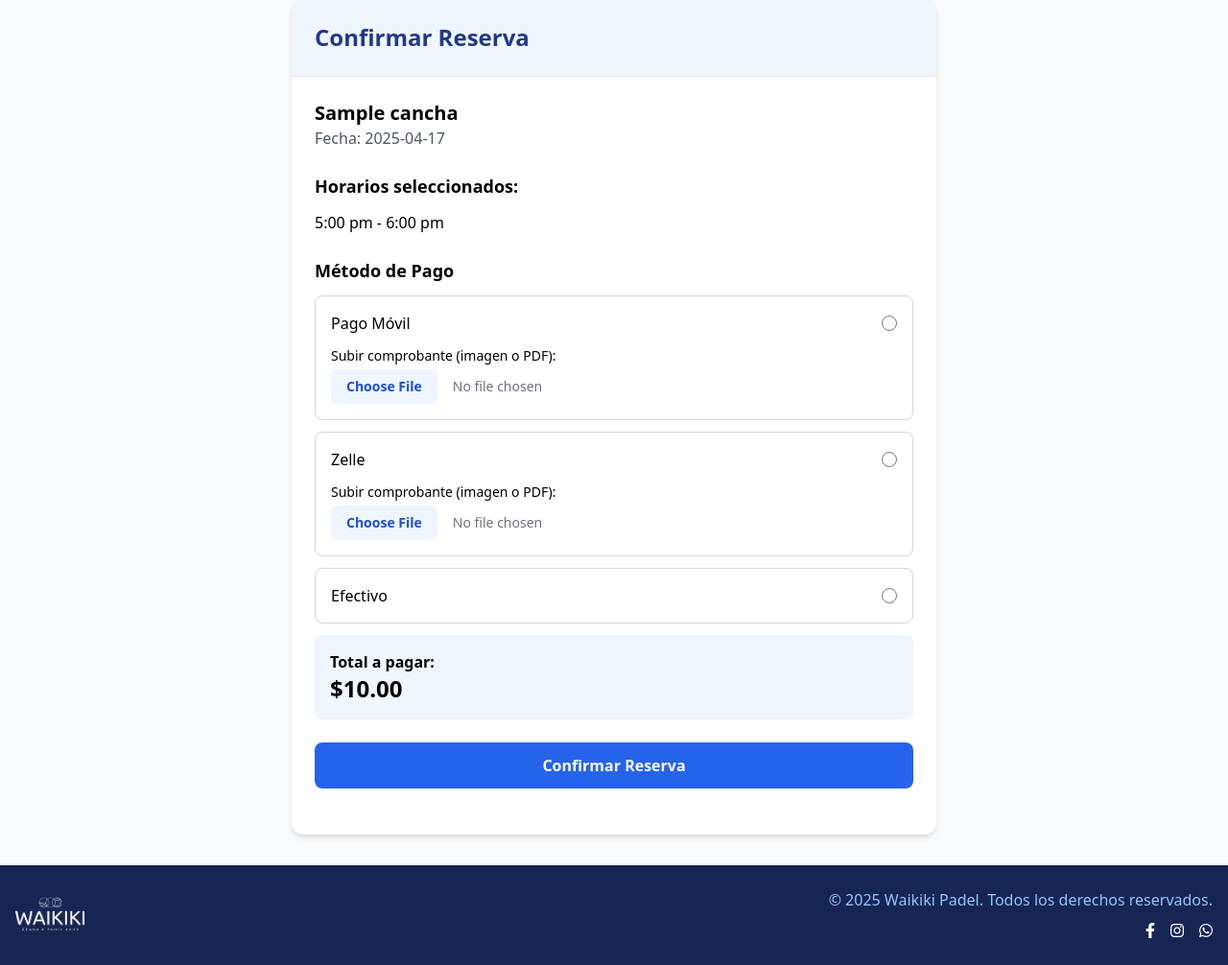
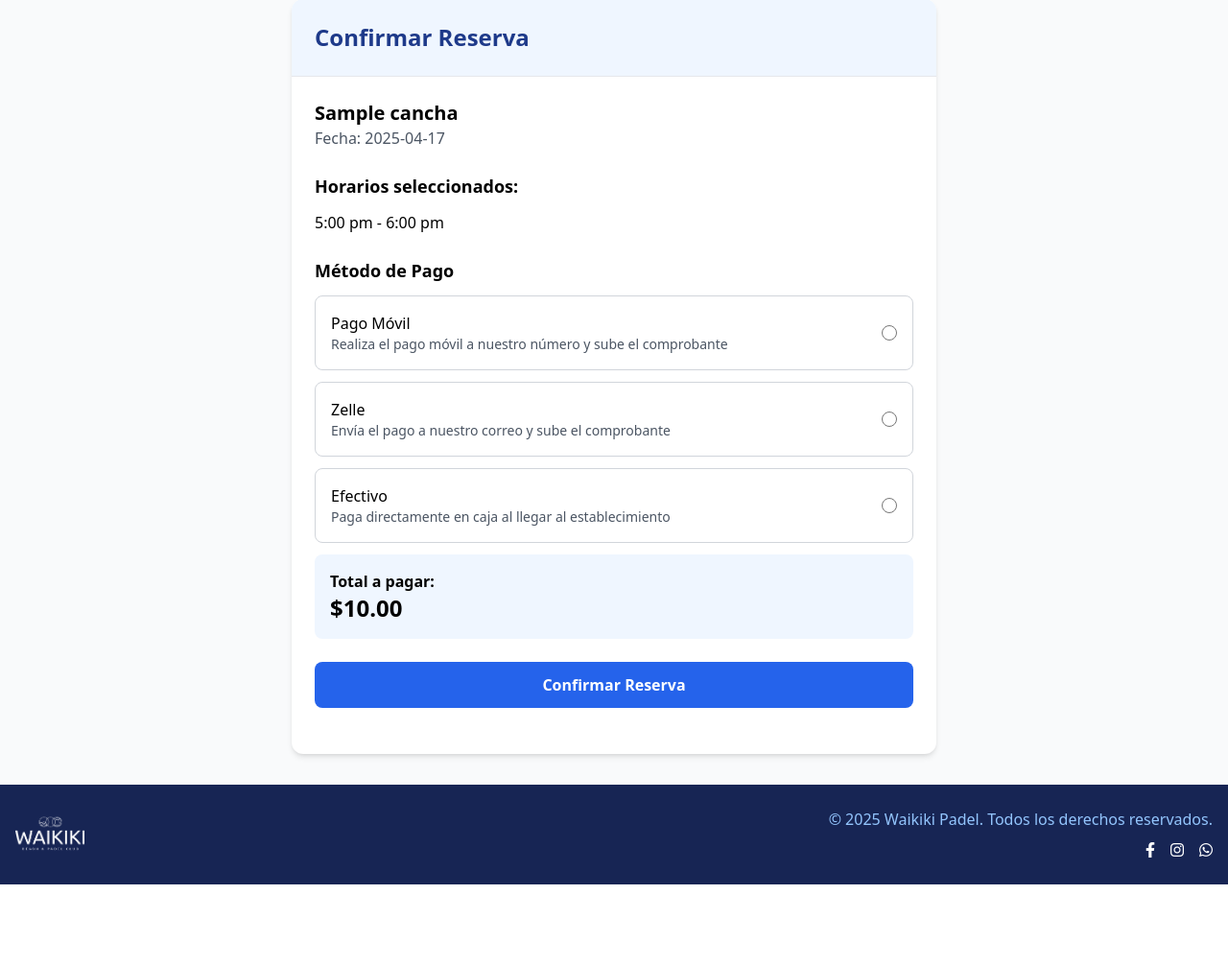
Before and after one commit to angelddeleon/waikikiPadelPython, a Flask app: a page that uses templates/client/metodospago.html in a window 1280 px wide. Shown: the part 105-1111 px from the top of the page at 96% size. After the commit the page ends 1027 px from the top, so only its background shows below. Run offline with Flask 2, Linux system fonts and the light colour scheme; a user stored in the database is signed in; tables that the repository leaves empty hold one stand-in row (values such as "Sample post"); some libraries are stand-ins or nearby versions.

Commit message:
crea y envia comprobante

```diff
--- a/main.py
+++ b/main.py
@@ -59,4 +59,4 @@ def load_user(user_id):
     return Usuario.query.get(int(user_id))
 
 if __name__ == "__main__":
-    app.run(debug=True)
+    app.run(debug=True, port=8000)
--- a/routes.py
+++ b/routes.py
@@ -1,4 +1,4 @@
-from flask import Blueprint, render_template, request, jsonify, redirect, url_for, flash, current_app
+from flask import Blueprint, render_template, request, jsonify, redirect, url_for, flash, current_app, send_from_directory
 from models import db, Cancha, Horario, Reservacion, Usuario, Pago
 from datetime import datetime, time, timedelta
 import pytz
@@ -8,14 +8,12 @@ from werkzeug.utils import secure_filename
 from forms import RegistroForm
 import requests
 from werkzeug.security import generate_password_hash  # También necesitas esta importación
+from flask_cors import cross_origin
 
 # Blueprint para las rutas del cliente y autenticación
 client_bp = Blueprint('client', __name__, url_prefix='/')
 auth_bp = Blueprint('auth', __name__)
 
-# Configuración para las subidas de archivos
-UPLOAD_FOLDER = 'static/uploads'
-ALLOWED_EXTENSIONS = {'png', 'jpg', 'jpeg', 'pdf'}
 
 # Funciones de utilidad
 def allowed_file(filename):
@@ -352,17 +350,30 @@ def metodospago():
             hora_fin = (datetime.combine(datetime.min, hora_inicio) + timedelta(hours=1)).time()
 
             horarios_formateados.append({
-                'inicio_24h': hora_inicio.strftime('%H:%M:%S'),  # Para guardar en BD
-                'fin_24h': hora_fin.strftime('%H:%M:%S'),        # Para guardar en BD
-                'inicio': hora_inicio.strftime('%I:%M %p').lstrip('0').lower(),  # Para mostrar
-                'fin': hora_fin.strftime('%I:%M %p').lstrip('0').lower()         # Para mostrar
+                'inicio_24h': hora_inicio.strftime('%H:%M:%S'),
+                'fin_24h': hora_fin.strftime('%H:%M:%S'),
+                'inicio': hora_inicio.strftime('%I:%M %p').lstrip('0').lower(),
+                'fin': hora_fin.strftime('%I:%M %p').lstrip('0').lower()
             })
 
-        # Métodos de pago disponibles
+        # Métodos de pago disponibles con información detallada
         metodos_pago = {
-            "Pago Móvil": {"requiere_comprobante": True},
-            "Zelle": {"requiere_comprobante": True},
-            "Efectivo": {"requiere_comprobante": False}
+            "Pago Móvil": {
+                "requiere_comprobante": True,
+                "banco": "Banco de Venezuela",
+                "cedula": "12345678",
+                "telefono": "04141234567",
+                "descripcion": "Realiza el pago móvil a nuestro número y sube el comprobante"
+            },
+            "Zelle": {
+                "requiere_comprobante": True,
+                "correo": "pagos@waikikipadel.com",
+                "descripcion": "Envía el pago a nuestro correo y sube el comprobante"
+            },
+            "Efectivo": {
+                "requiere_comprobante": False,
+                "descripcion": "Paga directamente en caja al llegar al establecimiento"
+            }
         }
 
         return render_template('client/metodospago.html',
@@ -377,6 +388,17 @@ def metodospago():
         flash('Ocurrió un error al procesar el pago', 'error')
         return redirect(url_for('client.principal'))
 
+# Configuración para subir archivos
+UPLOAD_FOLDER = 'uploads/comprobante'
+ALLOWED_EXTENSIONS = {'png', 'jpg', 'jpeg', 'gif', 'pdf'}
+
+# Asegúrate de que la carpeta de uploads exista
+os.makedirs(UPLOAD_FOLDER, exist_ok=True)
+
+def allowed_file(filename):
+    return '.' in filename and \
+           filename.rsplit('.', 1)[1].lower() in ALLOWED_EXTENSIONS
+
 @client_bp.route('/procesar_reserva', methods=['POST'])
 @login_required
 def procesar_reserva():
@@ -385,18 +407,39 @@ def procesar_reserva():
         cancha_id = request.form.get('cancha_id')
         fecha = request.form.get('fecha')
         horarios = request.form.get('horarios').split(',')
-        metodo_pago = request.form.get('metodo_pago')  # Asegúrate que coincida con el name del input
+        metodo_pago = request.form.get('metodo_pago')
         monto_total = float(request.form.get('monto_total'))
 
-        # Procesar comprobante de pago si existe
+        # Validar datos requeridos
+        if not all([cancha_id, fecha, horarios, metodo_pago]):
+            flash('Faltan datos requeridos para la reserva', 'error')
+            return redirect(request.referrer)
+
+        # Verificar si el método de pago requiere comprobante
+        metodos_con_comprobante = ['Pago Móvil', 'Zelle']
+        requiere_comprobante = metodo_pago in metodos_con_comprobante
+
+        # Procesar comprobante de pago si es requerido
         comprobante = None
-        if 'comprobante' in request.files:
+        if requiere_comprobante:
+            if 'comprobante' not in request.files:
+                flash('Debe subir un comprobante de pago para este método', 'error')
+                return redirect(request.referrer)
+
             file = request.files['comprobante']
+            if file.filename == '':
+                flash('No se seleccionó ningún archivo', 'error')
+                return redirect(request.referrer)
+
             if file and allowed_file(file.filename):
-                filename = secure_filename(file.filename)
+                # Generar un nombre único para el archivo
+                filename = secure_filename(f"{current_user.id}_{datetime.now().timestamp()}.{file.filename.rsplit('.', 1)[1].lower()}")
                 filepath = os.path.join(UPLOAD_FOLDER, filename)
                 file.save(filepath)
                 comprobante = filename
+            else:
+                flash('Formato de archivo no permitido. Use imágenes (PNG, JPG, JPEG, GIF) o PDF', 'error')
+                return redirect(request.referrer)
 
         # Crear registro de pago
         pago = Pago(
@@ -445,6 +488,7 @@ def procesar_reserva():
 
     except Exception as e:
         db.session.rollback()
+        current_app.logger.error(f"Error al procesar reserva: {str(e)}", exc_info=True)
         flash(f'❌ Error al procesar la reserva: {str(e)}', 'error')
         return redirect(request.referrer or url_for('client.principal'))
 
@@ -477,3 +521,18 @@ def canchas():
 
     except Exception as e:
         return render_template('client/canchas.html', error=str(e))
+
+
+
+@client_bp.route('/uploads/comprobante/<filename>')
+@cross_origin()  # Esto permite el acceso desde otros dominios
+def serve_comprobante(filename):
+    # Validación de seguridad
+    if '../' in filename or not os.path.isfile(os.path.join(UPLOAD_FOLDER, filename)):
+        abort(404)
+
+    # Opcional: Verificar permisos del usuario
+    # if not current_user.is_authenticated:
+    #     abort(403)
+
+    return send_from_directory(UPLOAD_FOLDER, filename)
--- a/templates/client/metodospago.html
+++ b/templates/client/metodospago.html
@@ -39,7 +39,7 @@
             <div class="mb-6">
                 <h3 class="text-lg font-semibold mb-3">Método de Pago</h3>
 
-                <form method="POST" action="{{ url_for('client.procesar_reserva') }}" enctype="multipart/form-data">
+                <form method="POST" action="{{ url_for('client.procesar_reserva') }}" enctype="multipart/form-data" id="reservaForm">
                     <input type="hidden" name="cancha_id" value="{{ cancha.id }}">
                     <input type="hidden" name="fecha" value="{{ fecha }}">
                     <input type="hidden" name="horarios" value="{{ horarios|map(attribute='inicio_24h')|join(',') }}">
@@ -47,16 +47,35 @@
 
                     <!-- Opciones de pago -->
                     {% for metodo, detalles in metodos_pago.items() %}
-                        <div class="p-4 mb-3 border rounded-lg cursor-pointer {% if request.form.get('metodo_pago') == metodo %}border-blue-500 bg-blue-50{% else %}border-gray-300{% endif %}">
+                        <div class="p-4 mb-3 border rounded-lg cursor-pointer metodo-pago-option {% if request.form.get('metodo_pago') == metodo %}border-blue-500 bg-blue-50{% else %}border-gray-300{% endif %}"
+                             onclick="document.querySelector('input[name=metodo_pago][value=\'{{ metodo }}\']').checked = true; updateMetodoPago()">
                             <div class="flex justify-between items-center">
+                                <div>
                                     <h4 class="font-medium">{{ metodo }}</h4>
+                                    <p class="text-sm text-gray-600">{{ detalles.descripcion }}</p>
+                                </div>
                                 <input type="radio"
                                        name="metodo_pago"
                                        value="{{ metodo }}"
                                        {% if request.form.get('metodo_pago') == metodo %}checked{% endif %}
                                        class="h-4 w-4 text-blue-600"
-                                       required>
+                                       required
+                                       onchange="updateMetodoPago()">
                             </div>
+
+                            <!-- Detalles específicos del método de pago (mostrar solo si está seleccionado) -->
+                            <div id="detalles-{{ metodo|lower|replace(' ', '-') }}" class="mt-3 hidden">
+                                {% if metodo == 'Pago Móvil' %}
+                                    <div class="bg-blue-50 p-3 rounded-md mb-3">
+                                        <p class="text-sm"><strong>Banco:</strong> {{ detalles.banco }}</p>
+                                        <p class="text-sm"><strong>Cédula:</strong> {{ detalles.cedula }}</p>
+                                        <p class="text-sm"><strong>Teléfono:</strong> {{ detalles.telefono }}</p>
+                                    </div>
+                                {% elif metodo == 'Zelle' %}
+                                    <div class="bg-blue-50 p-3 rounded-md mb-3">
+                                        <p class="text-sm"><strong>Correo:</strong> {{ detalles.correo }}</p>
+                                    </div>
+                                {% endif %}
 
                                 {% if detalles.requiere_comprobante %}
                                     <div class="mt-3">
@@ -72,8 +91,10 @@
                                                      file:bg-blue-50 file:text-blue-700
                                                      hover:file:bg-blue-100"
                                                accept="image/*,.pdf">
+                                        <p class="text-xs text-gray-500 mt-1">Suba una imagen clara del comprobante de pago</p>
                                     </div>
                                 {% endif %}
+                            </div>
                         </div>
                     {% endfor %}
 
@@ -93,4 +114,48 @@
         </div>
     </div>
 </div>
+
+<!-- Modal para visualizar comprobantes -->
+<div id="comprobanteModal" class="fixed hidden inset-0 bg-black bg-opacity-50 z-50 flex items-center justify-center p-4">
+    <div class="bg-white rounded-lg max-w-2xl w-full p-6">
+        <div class="flex justify-between items-center mb-4">
+            <h3 class="text-xl font-bold">Comprobante de Pago</h3>
+            <button onclick="document.getElementById('comprobanteModal').classList.add('hidden')" class="text-gray-500 hover:text-gray-700">
+                &times;
+            </button>
+        </div>
+        <img id="modalImage" src="" alt="Comprobante de Pago" style="width: 100%; height: auto;">
+    </div>
+</div>
+
+<script>
+    // Mostrar/ocultar detalles del método de pago según selección
+    function updateMetodoPago() {
+        // Ocultar todos los detalles primero
+        document.querySelectorAll('[id^="detalles-"]').forEach(el => {
+            el.classList.add('hidden');
+        });
+
+        // Mostrar solo el seleccionado
+        const selected = document.querySelector('input[name="metodo_pago"]:checked');
+        if (selected) {
+            const metodoId = selected.value.toLowerCase().replace(' ', '-');
+            const detallesEl = document.getElementById(`detalles-${metodoId}`);
+            if (detallesEl) {
+                detallesEl.classList.remove('hidden');
+            }
+        }
+    }
+
+    // Inicializar al cargar la página
+    document.addEventListener('DOMContentLoaded', function() {
+        updateMetodoPago();
+    });
+
+    // Función para abrir el modal de comprobante
+    function openModal(imageUrl) {
+        document.getElementById('modalImage').src = imageUrl;
+        document.getElementById('comprobanteModal').classList.remove('hidden');
+    }
+</script>
 {% endblock %}
```
Lines whose indentation alone changed are shown as unchanged.
